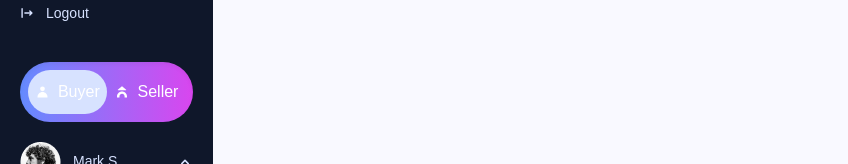
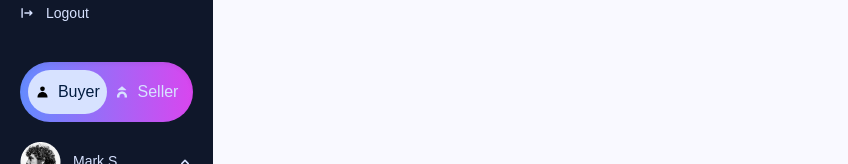
Before and after one commit to sulosp/wecartee-app, a React (Create React App) app in the folder client/: page / in a window 1280 px wide. Both pictures are taken after a click on the button "Mark S". Shown: the part 598-762 px from the top of the page, without its empty margins (0-848 px from the left). Built offline with nearby package versions, Linux system fonts and the light colour scheme.

Commit message:
viewModeBtns

```diff
--- a/client/src/App.jsx
+++ b/client/src/App.jsx
@@ -7,14 +7,16 @@ import Cart from "./components/buyer/cart";
 import SocialZone from "./components/buyer/socialZone";
 import Settings from "./components/shared/settings";
 import SavedBusinesses from "./components/buyer/savedBusinesses";
-import Chat from "./components/buyer/chat";
+import BuyerChat from "./components/buyer/buyerChat";
 import Overview from "./components/seller/overview";
+import SellerChat from './components/seller/sellerChat'
 
 
 function App() {
   return (
     <>
       <Routes>
+
         <Route path="/" element={<Layout />}>
           <Route index element={<Dashboard />} />
           <Route path="businessDirectory" element={<BusinessDirectory />} />
@@ -22,11 +24,14 @@ function App() {
           <Route path="socialZone" element={<SocialZone />} />
           <Route path="settings" element={<Settings />} />
           <Route path="savedBusinesses" element={<SavedBusinesses />} />
-          <Route path="chat" element={<Chat />} />
+          <Route path="buyerchat" element={<BuyerChat />} />
+
+          {/*sellerview*/}
           <Route path="overview" element={<Overview />} />
-        </Route>
+          <Route path = "sellerchat" element ={<SellerChat />} />
 
 
+        </Route>
 
       </Routes>
     </>
--- /dev/null
+++ b/client/src/components/buyer/buyerChat.jsx
@@ -0,0 +1,7 @@
+import React from 'react'
+
+export default function BuyerChat (){
+    return (
+        <div>Buyer Chat</div>
+    )
+}
--- a/client/src/components/buyer/chat.jsx
+++ /dev/null
@@ -1,7 +0,0 @@
-import React from 'react'
-
-export default function Chat (){
-    return (
-        <div>Chat</div>
-    )
-}
--- /dev/null
+++ b/client/src/components/seller/sellerChat.jsx
@@ -0,0 +1,9 @@
+import React from 'react'
+
+export default function SellerChat(){
+    return(
+        <div>
+            Seller Chat
+        </div>
+    )
+}
--- a/client/src/components/shared/Sidebar.jsx
+++ b/client/src/components/shared/Sidebar.jsx
@@ -2,7 +2,7 @@ import React, { useState } from "react";
 import { Link, useLocation } from "react-router-dom";
 import Logolight from "../../assets/logolight.svg";
 import Favicon from "../../assets/favicon.svg";
-import { DASHBOARD_SIDEBAR_LINKS, DASHBOARD_SIDEBAR_BOTTOM_LINKS, SELLER_SIDEBAR_LINKS } from "../../lib/consts/navigation";
+import { DASHBOARD_SIDEBAR_LINKS, DASHBOARD_SIDEBAR_BOTTOM_LINKS, SELLER_SIDEBAR_LINKS, SETTINGS_LINKS } from "../../lib/consts/navigation";
 import classNames from "classnames";
 import ToggleSwitch from "../controls/toggleSwitch";
 import Notification from "./notification";
@@ -98,7 +98,7 @@ function ViewModeNavigation(){
   const location = useLocation();
   const path = location.pathname;
 
-if (path === "/businessDirectory" || path  === "cart" || path === "/" || path === "socialZone" || path === "savedBusinesses" || path  === "chat") {
+if (path === "/businessDirectory" ||  path  === "/cart" || path === "/" || path === "/socialZone" || path === "/savedBusinesses" || path  === "/chat") {
   return (
 
     <div className="flex flex-col flex-shrink-0 items-center">
@@ -108,7 +108,7 @@ if (path === "/businessDirectory" || path  === "cart" || path === "/" || path ==
   </div>
   );
 
-} else if (path.includes("overview")) {
+} else if (path === "/overview"  ) {
   return (
     <div className="flex flex-col flex-shrink-0 items-center">
       {SELLER_SIDEBAR_LINKS.map((item) => (
@@ -116,7 +116,21 @@ if (path === "/businessDirectory" || path  === "cart" || path === "/" || path ==
       ))}
     </div>
   );
-} else {
+} else if (path === "/settings"){
+  return(
+    <div className = "flex flex-col flex-shrink-0 items-center">
+        {SETTINGS_LINKS.map((item) => (
+          <SidebarLink key={item.key} item={item} />
+        ))
+
+        }
+    </div>
+  )
+}
+
+
+
+  else {
   return null;
 }
 
--- a/client/src/components/shared/viewMode.jsx
+++ b/client/src/components/shared/viewMode.jsx
@@ -24,18 +24,25 @@ export function ProfileBtn({ item }) {
   };
 
   const LinkClasses =
-    "rounded-full p-[10px] text-white max-lg:p-0 w-1/2 inline-flex justify-center items-center gap-2 ";
+    "rounded-full p-[10px]  max-lg:p-0 w-1/2 inline-flex justify-center items-center gap-2 ";
 
   const { pathname } = useLocation();
 
   return (
     <div className="flex flex-col p-20 gap-5">
+      {isExpanded && (
         <div className="inline-flex max-lg:hidden  rounded-full p-[8px]  bg-gradient-to-r from-blue-400 to-fuchsia-500 shadow-inner items-center">
-        <Link to="/"
+          <Link
+            to="/"
             className={classNames(
-            pathname === "/businessDirectory" || pathname === "/cart" || pathname === "/socialZone" || pathname === "/savedBusinesses" || pathname === "/chat" || pathname === "/"
-              ? "text-primary-900 bg-primary-100"
-              : "text-primary-100",
+              pathname === "/businessDirectory" ||
+                pathname === "/cart" ||
+                pathname === "/socialZone" ||
+                pathname === "/savedBusinesses" ||
+                pathname === "/chat" ||
+                pathname === "/"
+                ? "text-primary-900 bg-primary-100 "
+                : "text-primary-100 fill-primary-100",
               LinkClasses
             )}
           >
@@ -44,15 +51,23 @@ export function ProfileBtn({ item }) {
             </span>
             <span>Buyer</span>
           </Link>
-        <Link to="/overview" className={classNames(
-            pathname=== "/overview"  ? "text-primary-900 bg-primary-100"
-            : "text-primary-100" ,LinkClasses)}>
+          <Link
+            to="/overview"
+            className={classNames(
+              pathname === "/overview"
+                ? "text-primary-900 bg-primary-100"
+                : "text-primary-100 fill-primary-100",
+              LinkClasses
+            )}
+          >
             <span>
               <SellerIcon />
             </span>
             <span>Seller</span>
           </Link>
         </div>
+      )}
+
       <button
         className="inline-flex justify-between w-full items-center"
         onClick={handleClick}
--- a/client/src/lib/consts/navigation.jsx
+++ b/client/src/lib/consts/navigation.jsx
@@ -5,10 +5,8 @@ import {
   HiOfficeBuilding,
   HiShoppingCart,
   HiChatAlt2,
-  HiLogout,
+  HiLogout, HiCollection, HiCube, HiChartBar
 } from "react-icons/hi";
-
-
 
 export const DASHBOARD_SIDEBAR_LINKS = [
   {
@@ -47,9 +45,9 @@ export const DASHBOARD_SIDEBAR_LINKS = [
   },
 
   {
-    key: "chat",
+    key: "buyerChat",
     label: "Chat",
-    path: "/chat",
+    path: "/buyerchat",
     icon: <HiChatAlt2 />,
   },
 ];
@@ -59,34 +57,34 @@ export const SELLER_SIDEBAR_LINKS = [
     key: "overview",
     label: "Overview",
     path: "/overview",
-    icon: <HiViewGrid />,
+    icon: <HiChartBar />,
   },
 
   {
     key: "orders",
     label: "Orders",
     path: "/orders",
-    icon: <HiLibrary />,
+    icon: <HiShoppingCart />,
   },
 
   {
     key: "products",
     label: "Products",
     path: "/products",
-    icon: <HiCog />,
+    icon: <HiCube />,
   },
 
   {
     key: "storebuilder",
     label: "Store Builder",
     path: "/storebuilder",
-    icon: <HiOfficeBuilding />,
+    icon: <HiCollection />,
   },
 
   {
-    key: "chat",
+    key: "sellerChat",
     label: "Chat",
-    path: "/chat",
+    path: "/sellerchat",
     icon: <HiChatAlt2 />,
   },
 ];
@@ -106,3 +104,16 @@ export const DASHBOARD_SIDEBAR_BOTTOM_LINKS = [
     icon: <HiLogout />,
   },
 ];
+
+export const SETTINGS_LINKS = [
+
+  {
+    key: "profile",
+    label: "profile",
+    path: "/settings/profile",
+    icon: <HiLibrary />,
+  },
+
+
+
+];
```
Also changed, not shown: client/src/assets/buyerIcon.svg, client/src/assets/sellerIcon.svg. Lines whose indentation alone changed are shown as unchanged.
